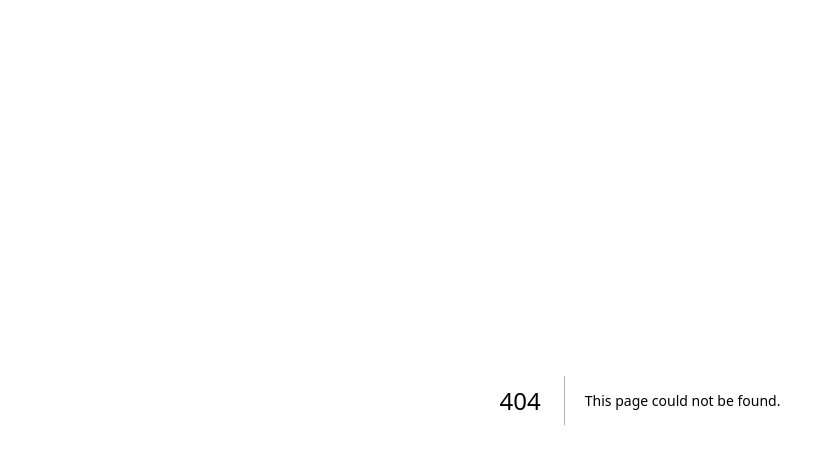
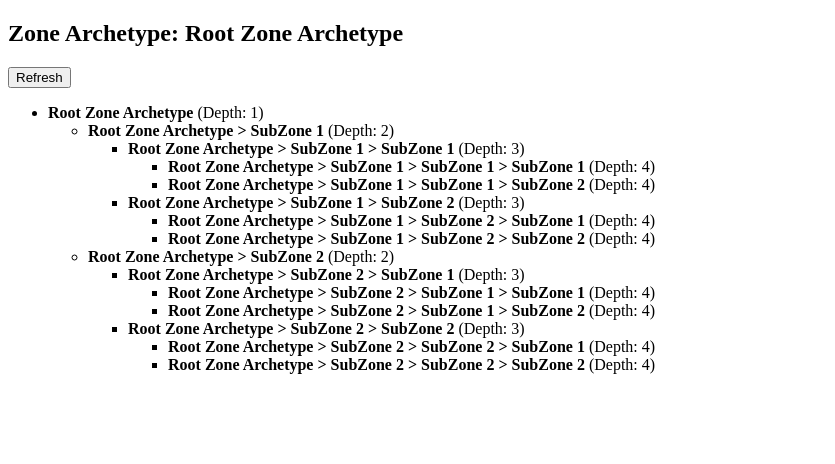
Before and after one commit to OmniChainOrg/omnimodel-dashboard, a Next.js app: page /zonedashboard in a window 1280 px wide. Before the commit this address had no page. Shown: the top 464 px of the page, without its empty margins (0-835 px from the left). Built offline with nearby package versions, Linux system fonts and the light colour scheme.

Commit message:
Create zonedashboard.tsx

```diff
--- /dev/null
+++ b/pages/zonedashboard.tsx
@@ -0,0 +1,12 @@
+import React from 'react';
+import { ZoneDashboard } from '../components/ZoneDashboard';
+
+const ZoneDashboardPage: React.FC = () => {
+  return (
+    <div className="min-h-screen bg-gray-100 p-8">
+      <ZoneDashboard archetypeId="root" archetypeName="Root Zone Archetype" />
+    </div>
+  );
+};
+
+export default ZoneDashboardPage;
```
